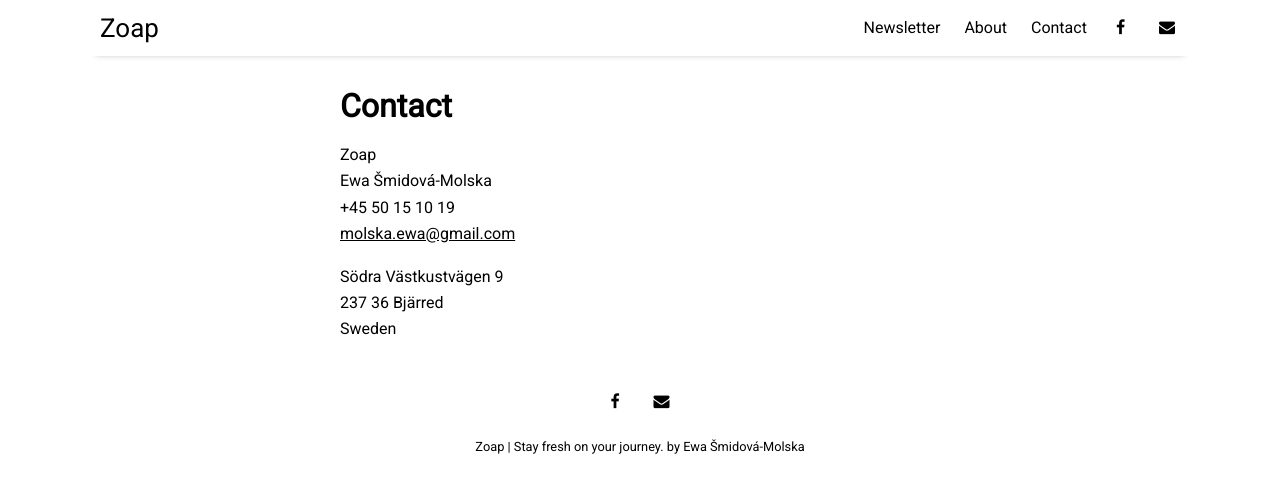
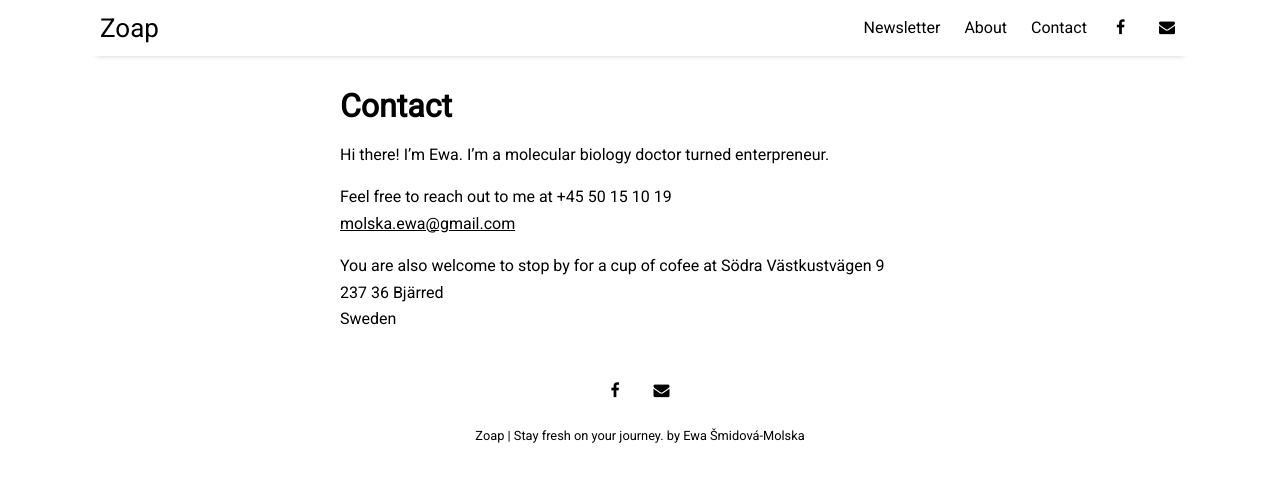
Before and after one commit to kmmolska/kmmolska.github.io, a Jekyll site: the page built from pages/contact.md, in a window 1280 px wide. Shown: the top 493 px of the page. Built offline with Jekyll 4.4.1, drawn with Linux system fonts in a browser that asks for light colours; nearby versions of some CDN libraries.

Commit message:
Update contact.md

```diff
--- a/pages/contact.md
+++ b/pages/contact.md
@@ -3,12 +3,13 @@ layout: misc
 title: Contact
 ---
 
-Zoap
-Ewa Šmidová-Molska
+Hi there! I'm Ewa. I’m a molecular biology doctor turned enterpreneur.
+
+Feel free to reach out to me at
 +45 50 15 10 19
 [molska.ewa@gmail.com]('mailto:molska.ewa@gmail.com')
 
-
+You are also welcome to stop by for a cup of cofee at
 Södra Västkustvägen 9
 237 36 Bjärred
 Sweden
```
